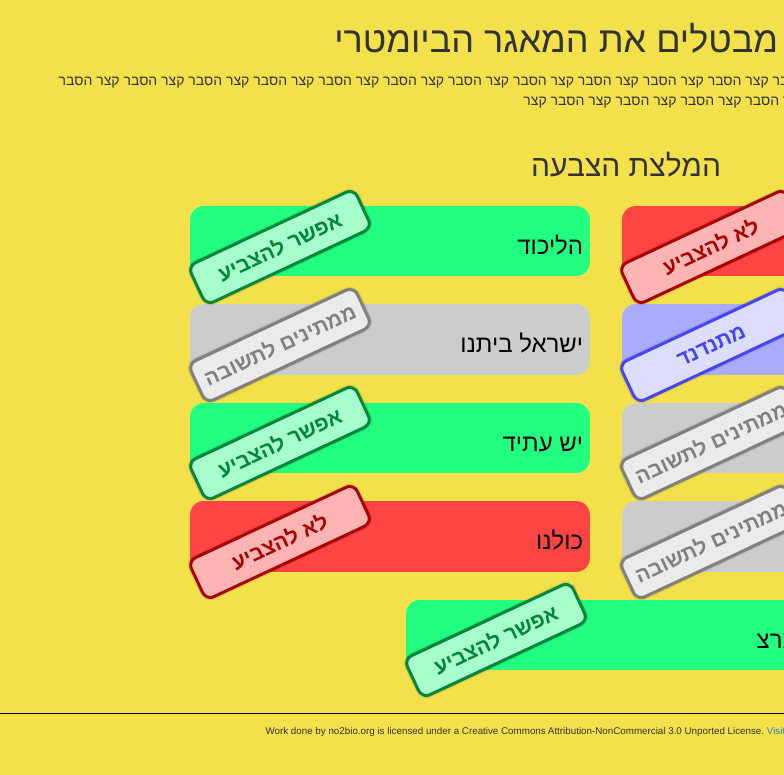
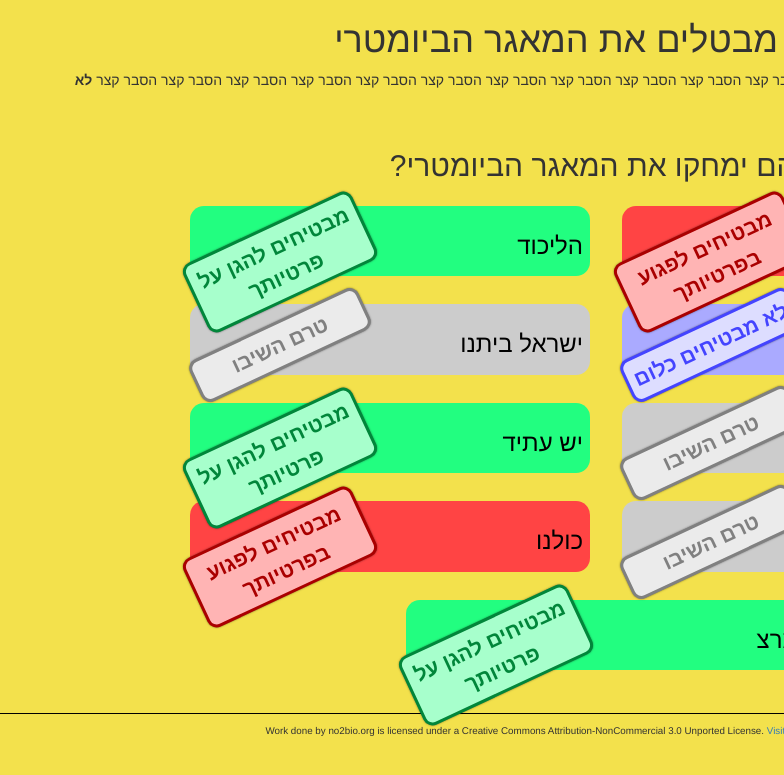
Before and after one commit to no2bio/elections2015, a Jekyll site: the page built from index.html, in a window 1280 px wide. Shown: the top 775 px of the page, without its empty margins (496-1280 px from the left). Built offline with Jekyll 4.4.1, drawn with Linux system fonts in a browser that asks for light colours.

Commit message:
Not a voting recommendation, but what they promise
Not sure if this is the best phrasing, but the idea is to sound
like fightforthefuture's "saves the net"/"breaks the net" language.

IMHO, we don't want to get into a situation where we recommend
voting for a party (regardless of all they promise/do) according to
their opinion re a specific subject.

```diff
--- a/index.html
+++ b/index.html
@@ -11,11 +11,11 @@ layout: default
     </div>
     <h1>בבחירות הקרובות, מבטלים את המאגר הביומטרי</h1>
     <p>
-        הסבר קצר הסבר קצר הסבר קצר הסבר קצר הסבר קצר הסבר קצר הסבר קצר הסבר קצר הסבר קצר הסבר קצר הסבר קצר הסבר קצר הסבר קצר הסבר קצר הסבר קצר הסבר קצר הסבר קצר הסבר קצר הסבר קצר הסבר קצר הסבר קצר הסבר קצר הסבר קצר הסבר קצר
+        הסבר קצר הסבר קצר הסבר קצר הסבר קצר הסבר קצר הסבר קצר הסבר קצר הסבר קצר הסבר קצר הסבר קצר הסבר קצר הסבר קצר הסבר קצר הסבר קצר הסבר קצר <strong>לא נתוני אמת! סרק סרק!</strong>
     </p>
 </div>
 <div class="container-fluid">
-    <h2 class="centered">המלצת הצבעה</h2>
+    <h2 class="centered">האם הם ימחקו את המאגר הביומטרי?</h2>
     <ul class="party-list">
         {% for party in site.data.parties %}
         <li class="{{party.recommendation}}">
@@ -25,13 +25,13 @@ layout: default
             <div class="tag">
                 {% case party.recommendation %}
                     {% when "yes" %}
-                        <div class="stamp stamp-yes">אפשר להצביע</div>
+                        <div class="stamp stamp-yes">מבטיחים להגן על פרטיותך</div>
                     {% when "no" %}
-                        <div class="stamp stamp-no">לא להצביע</div>
+                        <div class="stamp stamp-no">מבטיחים לפגוע בפרטיותך</div>
                     {% when "neutral" %}
-                        <div class="stamp stamp-neutral">מתנדנד</div>
+                        <div class="stamp stamp-neutral">לא מבטיחים כלום</div>
                     {% when "pending" %}
-                        <div class="stamp stamp-pending">ממתינים לתשובה</div>
+                        <div class="stamp stamp-pending">טרם השיבו</div>
                     {% else %} ERROR: unknown case {{party.recommendation}}
                 {% endcase %}
             </div>
```
Also changed, not shown: _layouts/party.html (+5 -6 lines).
